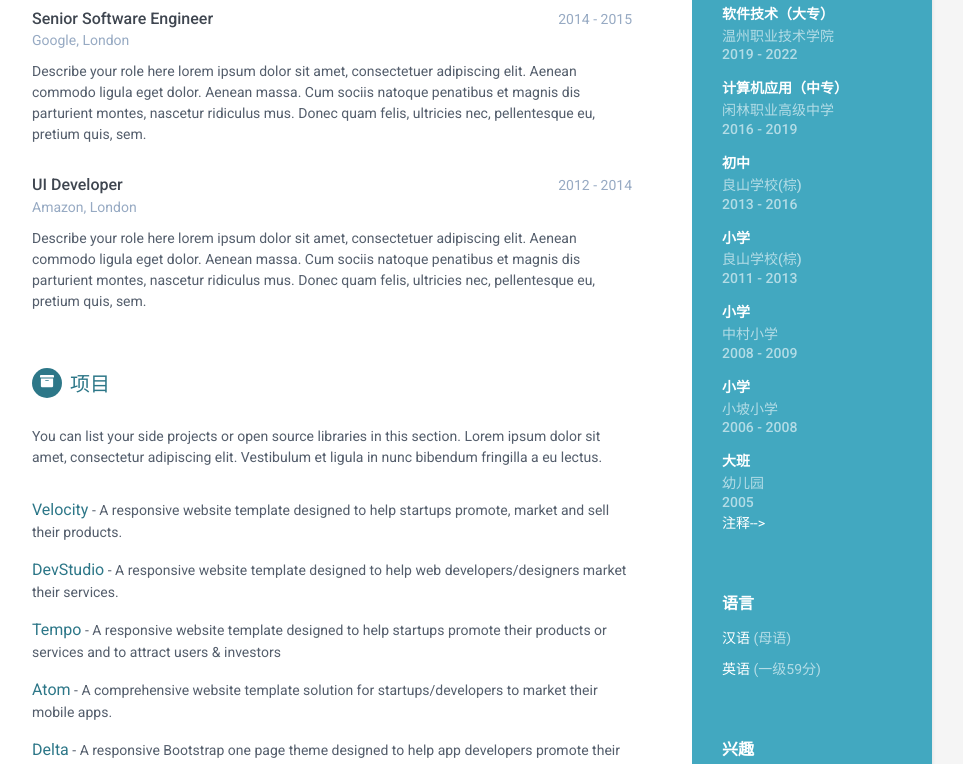
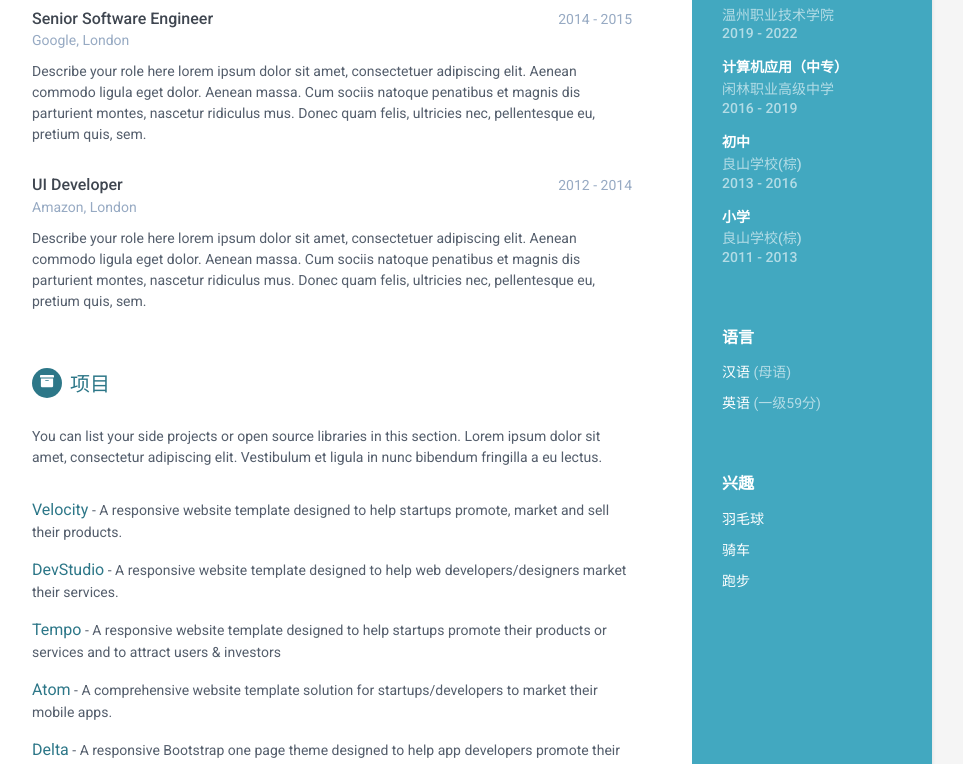
Before and after one commit to zicz/zicz.github.io, a plain HTML site: page index.html in a window 1280 px wide. Shown: the part 557-1321 px from the top of the page, without its empty margins (188-1151 px from the left). Drawn offline with Linux system fonts and the light colour scheme.

Commit message:
Update index.html
更改注释错误

```diff
--- a/index.html
+++ b/index.html
@@ -35,7 +35,7 @@
                     <li class="phone"><i class="fas fa-phone"></i><a href="tel:176 8233 1016">+86 176 8233 1016</a></li>
                     <li class="website"><i class="fas fa-globe"></i><a href="https://hujinya.com">hujinya.com</a></li>
 <!--注释
-<li class="linkedin"><i class="fab fa-linkedin-in"></i><a href="#">x<!--linkedin.com/in/alandoe--></a></li>
+<li class="linkedin"><i class="fab fa-linkedin-in"></i><a href="#">linkedin.com/in/alandoe</a></li>
 注释-->
                     <li class="github"><i class="fab fa-github"></i><a href="https://github.com/zicz">github.com/zicz</a></li>
 <!--注释
@@ -70,22 +70,22 @@
                     <h4 class="degree">小学</h4>
                     <h5 class="meta">春晖学校</h5>
                     <div class="time">2009 - 2011</div>
-                </div><!--//item-->
+                </div>
                 <div class="item">
                     <h4 class="degree">小学</h4>
                     <h5 class="meta">中村小学</h5>
                     <div class="time">2008 - 2009</div>
-                </div><!--//item-->
+                </div>
                 <div class="item">
                     <h4 class="degree">小学</h4>
                     <h5 class="meta">小坡小学</h5>
                     <div class="time">2006 - 2008</div>
-                </div><!--//item-->
+                </div>
                 <div class="item">
                     <h4 class="degree">大班</h4>
                     <h5 class="meta">幼儿园</h5>
                     <div class="time">2005</div>
-                </div><!--//item-->
+                </div>
 		    注释-->
             </div><!--//education-container-->
 
```
